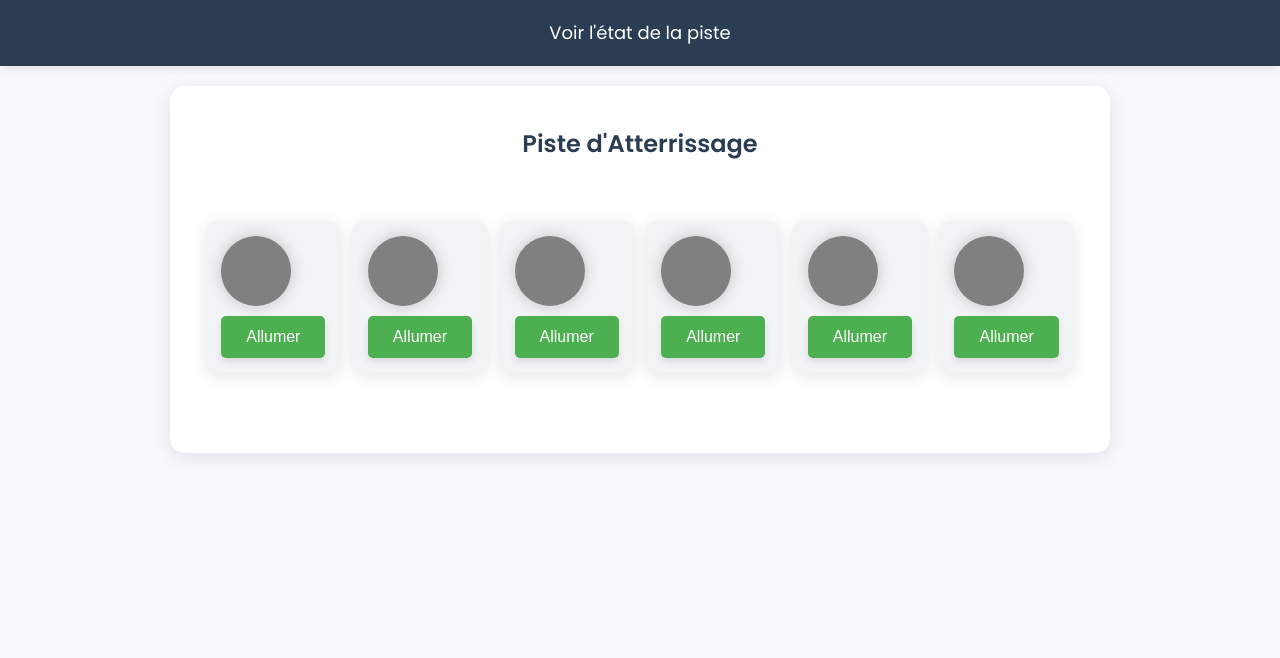
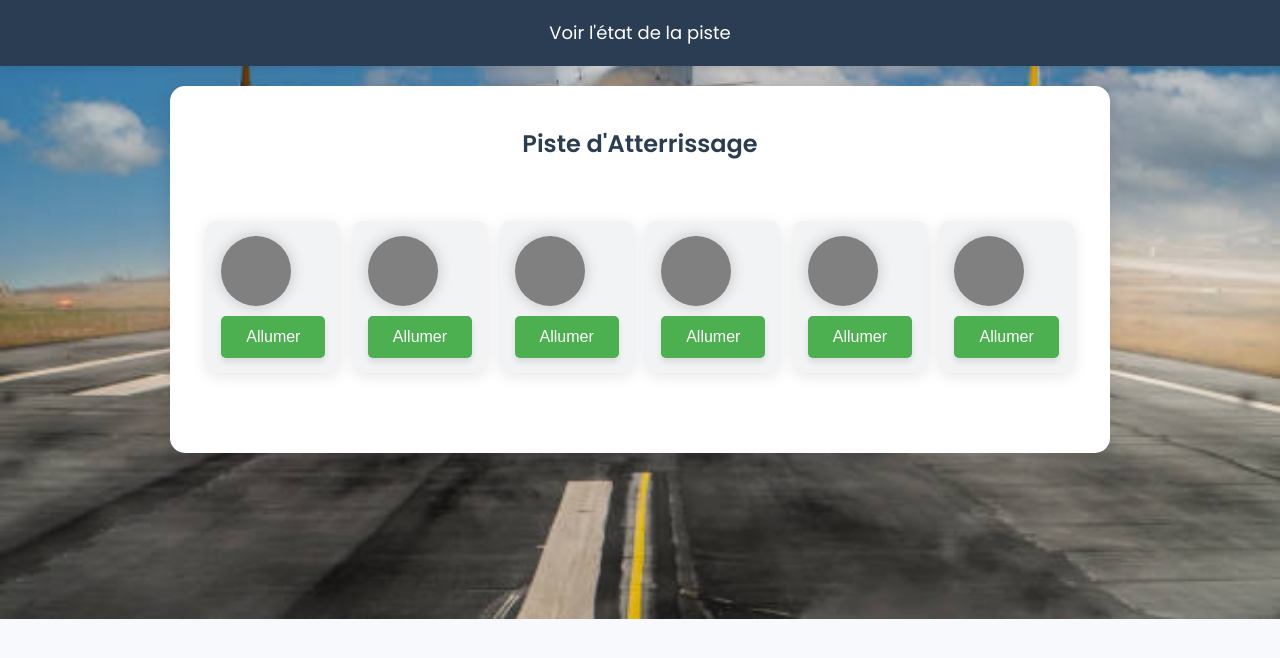
Before and after one commit to JoeM1990/simulationTrack, a website: page index.html in a window 1280 px wide. Shown: the part 92-750 px from the top of the page. Drawn offline with Linux system fonts and the light colour scheme.

Commit message:
update style

```diff
--- a/styles/style.css
+++ b/styles/style.css
@@ -3,6 +3,10 @@ body {
     margin: 0;
     padding: 0;
     background-color: #f7f9fc;
+    background-image: url('../assets/piste.jpg');
+    background-repeat: no-repeat;
+    background-position: center;
+    background-size: cover;
     color: #333;
 }
 
@@ -104,6 +108,7 @@ h2 {
 }
 
 
+
 .lamp.on .lamp-light {
     background-color: #00ff00;
     box-shadow: 0 0 15px #00ff00;
```
